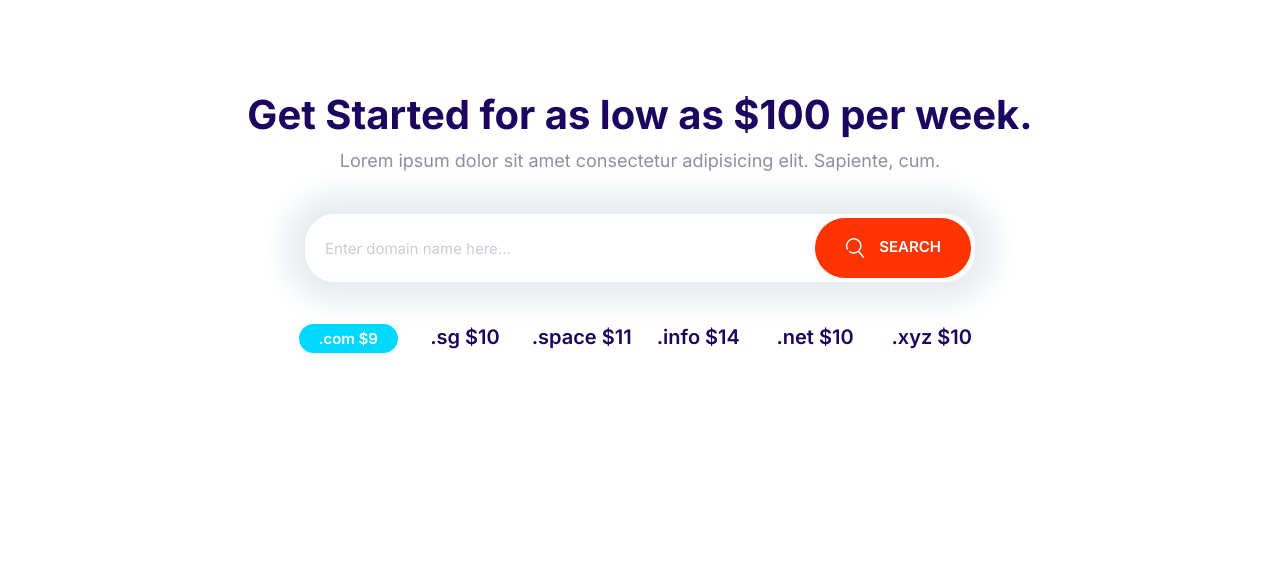
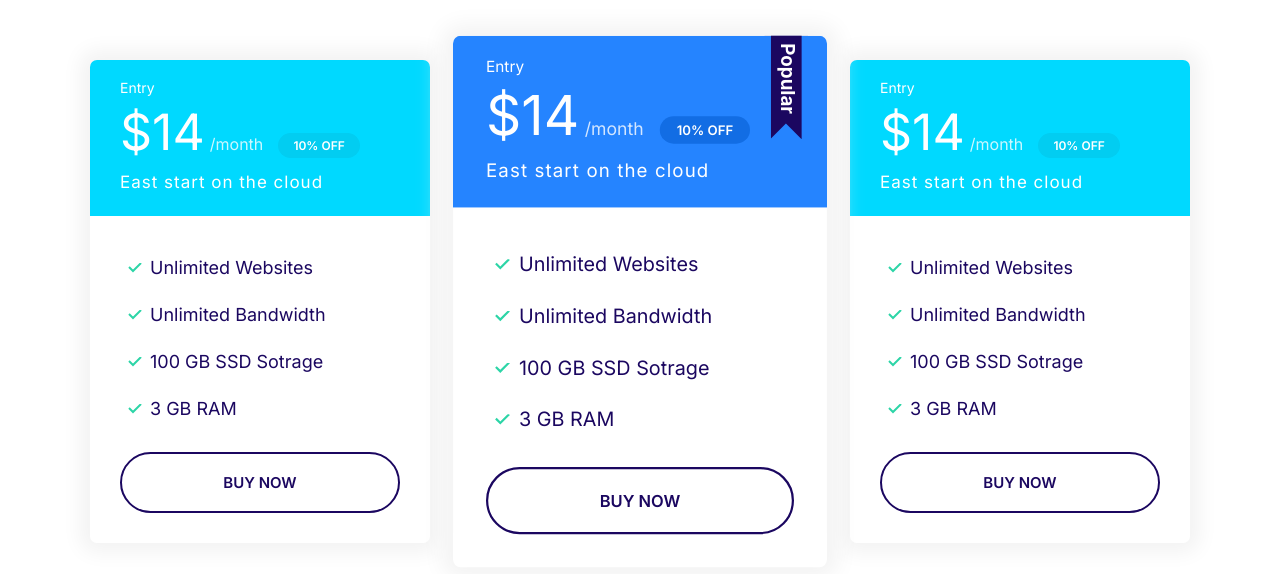
Before and after one commit to alamihicham1/Perfection-Meal-Prep, a plain HTML site: page index.html in a window 1280 px wide. Drawn offline with Linux system fonts and the light colour scheme.

Commit message:
Build the different block plans components.

```diff
--- a/css/styles.css
+++ b/css/styles.css
@@ -15,9 +15,10 @@
   box-sizing: border-box;
 }
 
-/********************************************************** Typography ********************************************************/
+/*********************************************************** Typography ***********************************************************/
 
 html {
+  /* 62.5% of 16px = 10px */
   font-size: 62.5%;
 }
 
@@ -56,18 +57,21 @@ p {
   body {
     font-size: 1.8rem;
   }
+
   h1 {
     font-size: 8rem;
   }
+
   h2 {
     font-size: 4rem;
   }
+
   h3 {
     font-size: 2.4rem;
   }
 }
 
-/******************************************** Links *****************************************************************************/
+/************************************************************  Links ************************************************************/
 a {
   text-decoration: none;
 }
@@ -94,8 +98,7 @@ a {
     font-size: 1.5rem;
   }
 }
-
-/********************************************************* Badges *************************************************************/
+/************************************************************ Badges ************************************************************/
 
 .badge {
   border-radius: 20px;
@@ -107,16 +110,17 @@ a {
 
 .badge--primary {
   background: var(--color-primary);
-  color: white;
+  color: #fff;
 }
 
 .badge--secondary {
   background: var(--color-secondary);
-  color: white;
+  color: #fff;
 }
 
 .badge--small {
   font-size: 1.6rem;
+  padding: 0.5rem 1.5rem;
 }
 
 @media screen and (min-width: 1024px) {
@@ -128,9 +132,7 @@ a {
     font-size: 1.2rem;
   }
 }
-
-/********************************************************* Lists *************************************************************/
-
+/* Lists */
 .list {
   list-style: none;
   padding-left: 0;
@@ -143,7 +145,7 @@ a {
 }
 
 .list--tick {
-  list-style-image: url(/images/tick.svg);
+  list-style-image: url(../images/tick.svg);
   padding-left: 3rem;
 }
 
@@ -157,9 +159,7 @@ a {
     padding-left: 0;
   }
 }
-
-/****************************************************** Icons **************************************************************/
-
+/************************************************************ Icons ************************************************************/
 .icon {
   width: 40px;
   height: 40px;
@@ -192,16 +192,15 @@ a {
   background: var(--color-accent);
 }
 
-/****************************************************** Buttons **************************************************************/
-
+/************************************************************ Buttons ************************************************************/
 .btn {
   border-radius: 40px;
-  border: none;
+  border: 0;
   cursor: pointer;
   font-size: 1.8rem;
   font-weight: 600;
   margin: 1rem 0;
-  outline: none;
+  outline: 0;
   padding: 2rem 3rem;
   text-align: center;
   text-transform: uppercase;
@@ -217,45 +216,50 @@ a {
 
 .btn--primary {
   background: var(--color-primary);
-  color: white;
+  color: #fff;
 }
 
 .btn--primary:hover {
-  background: #3b7ebc;
+  background: #3a8ffd;
 }
 
 .btn--secondary {
   background: var(--color-secondary);
-  color: white;
+  color: #fff;
 }
 
 .btn--secondary:hover {
-  background: #9dbdc0;
+  background: #05cdf0;
 }
 
 .btn--accent {
   background: var(--color-accent);
-  color: white;
+  color: #fff;
 }
 
 .btn--accent:hover {
-  background: #dcb6b6;
+  background: #ec3000;
+}
+
+.btn--outline {
+  background: #fff;
+  color: var(--color-headings);
+  border: 2px solid var(--color-headings);
+}
+
+.btn--outline:hover {
+  background: var(--color-headings);
+  color: #fff;
+}
+
+.btn--stretched {
+  padding-left: 6rem;
+  padding-right: 6rem;
 }
 
 .btn--block {
   width: 100%;
   display: inline-block;
-}
-
-.btn--outline {
-  background: white;
-  color: var(--color-headings);
-  border: 2px solid var(--color-headings);
-}
-
-.btn--outline:hover {
-  background: rgb(254, 238, 238);
-  color: var(--color-headings);
 }
 
 @media screen and (min-width: 1024px) {
@@ -264,8 +268,7 @@ a {
   }
 }
 
-/******************************************************** Inputs *************************************************************/
-
+/************************************************************ Inputs ************************************************************/
 .input {
   border-radius: var(--border-radius);
   border: 1px solid var(--color-border);
@@ -290,6 +293,7 @@ a {
   flex-grow: 1;
   padding: 1.5rem 2rem;
 }
+
 .input-group .btn {
   margin: 4px;
 }
@@ -299,9 +303,7 @@ a {
     font-size: 1.5rem;
   }
 }
-
-/********************************************************** Cards ****************************************************************/
-
+/************************************************************ Cards ************************************************************/
 .card {
   border-radius: 7px;
   box-shadow: 0 0 20px 10px #f3f3f3;
@@ -323,39 +325,50 @@ a {
   color: #fff;
 }
 
-/************************************************* Plans *************************************************************/
+.card--primary .badge--primary {
+  background: #126de4;
+}
+
+.card--secondary .badge--secondary {
+  background: #02cdf1;
+}
+
+/************************************************************ Plans ************************************************************/
+.plan {
+  transition: transform 0.2s ease-out;
+}
+
 .plan__name {
-  color: white;
+  color: #fff;
+  margin: 0;
+  font-weight: 500;
   font-size: 2.4rem;
-  font-weight: 500;
-  margin: 0;
 }
 
 .plan__price {
   font-size: 6rem;
 }
 
-.plan__description {
-  font-size: 2rem;
-  display: block;
-  letter-spacing: 1px;
-  font-weight: 300;
-}
-
 .plan__billing-cycle {
   font-size: 2.4rem;
   font-weight: 300;
+  opacity: 0.8;
   margin-right: 1rem;
-  opacity: 0.8;
 }
 
-.plan .badge--small {
-  background: #305a81;
-  padding: 0.5rem 1.5rem;
+.plan__description {
+  font-size: 2rem;
+  font-weight: 300;
+  letter-spacing: 1px;
+  display: block;
 }
 
 .plan .list__item {
   margin-bottom: 2rem;
+}
+
+.plan--popular {
+  transform: scale(1.1);
 }
 
 .plan--popular .card__header {
@@ -363,12 +376,20 @@ a {
 }
 
 .plan--popular .card__header::before {
-  content: url(/images/popular.svg);
+  content: url(../images/popular.svg);
   width: 40px;
   display: inline-block;
   position: absolute;
   top: -6px;
   right: 5%;
+}
+
+.plan:hover {
+  transform: scale(1.05);
+}
+
+.plan--popular:hover {
+  transform: scale(1.15);
 }
 
 @media screen and (min-width: 1024px) {
@@ -388,9 +409,7 @@ a {
     font-size: 1.7rem;
   }
 }
-
-/***************************************************************** Media *****************************************************/
-
+/************************************************************ Media ************************************************************/
 .media {
   display: flex;
 }
@@ -405,11 +424,8 @@ a {
 
 .media__image {
   margin-top: 1rem;
-  margin-left: 1rem;
 }
-
-/******************************************************** Quotes **************************************************************/
-
+/************************************************************ Quotes ************************************************************/
 .quote {
   font-size: 3rem;
   font-style: italic;
@@ -429,7 +445,7 @@ a {
   font-size: 3rem;
   font-weight: 500;
   font-style: normal;
-  margin-top: 0;
+  margin-bottom: 0;
 }
 
 .quote__organization {
@@ -458,7 +474,7 @@ a {
   }
 }
 
-/*************************************************************** Grids **********************************************************/
+/************************************************************ Grids ************************************************************/
 .grid {
   display: grid;
 }
@@ -475,7 +491,7 @@ a {
   }
 }
 
-/*************************************************************** Testimonials ********************************************************/
+/************************************************************ Testimonials ************************************************************/
 .testimonial {
   padding: 3rem;
 }
@@ -511,12 +527,10 @@ a {
   }
 }
 
-/*************************************************************** Callouts ********************************************************/
-
+/************************************************************ Callouts ************************************************************/
 .callout {
   padding: 4rem;
   border-radius: 5px;
-  margin: 4rem;
 }
 
 .callout--primary {
@@ -554,8 +568,7 @@ a {
   }
 }
 
-/**************************************************************** Collapsibles *************************************************/
-
+/************************************************************ Collapsibles ************************************************************/
 .collapsible__header {
   display: flex;
   justify-content: space-between;
@@ -586,9 +599,7 @@ a {
   max-height: 100vh;
   opacity: 1;
 }
-
-/******************************************************** Blocks *******************************************************************/
-
+/************************************************************ Blocks ************************************************************/
 .block {
   --padding-vertical: 6rem;
   padding: var(--padding-vertical) 2rem;
@@ -626,10 +637,9 @@ a {
   margin: 0 auto;
 }
 
-/********************************************* Navigation Bar *********************************************************************/
-
+/**************************************************************** Navigation Bar *******************************************************/
 .nav {
-  background: #e3a5a7;
+  background: #000;
   display: flex;
   justify-content: space-between;
   flex-wrap: wrap;
@@ -644,11 +654,11 @@ a {
 
 .nav__item {
   padding: 0.5rem 2rem;
-  border-bottom: 1px solid rgb(48, 116, 162);
+  border-bottom: 1px solid #222;
 }
 
 .nav__item > a {
-  color: #f7e5e6;
+  color: #d2d0db;
   transition: color 0.3s;
 }
 
@@ -664,12 +674,12 @@ a {
 
 .nav.collapsible--expanded .nav__toggler {
   opacity: 1;
-  box-shadow: 0 0 0 3px rgb(48, 116, 162);
+  box-shadow: 0 0 0 3px #666;
   border-radius: 5px;
 }
 
-.nav__brand > img {
-  width: 400px;
+.nav__brand {
+  transform: translateY(5px);
 }
 
 @media screen and (min-width: 768px) {
@@ -690,26 +700,20 @@ a {
   }
 }
 
-/********************************************************* Hero *****************************************************************/
+/************************************************************* Hero *****************************************************************/
+.hero {
+  clip-path: polygon(0% 0%, 100% 0%, 100% 90%, 0% 100%);
+}
 
 .hero__tagline {
   font-size: 2rem;
-  color: var(--color-body-darker);
+  color: #b9c3cf;
   letter-spacing: 1px;
   margin: 2rem 0 5rem;
 }
 
 .hero__image {
   width: 100%;
-}
-
-.hero {
-  background: #e3a5a7;
-  clip-path: polygon(0% 0%, 100% 0%, 100% 90%, 0% 100%);
-}
-
-.hero .block__heading {
-  color: #fff;
 }
 
 @media screen and (min-width: 768px) {
@@ -720,12 +724,10 @@ a {
   .hero__content {
     text-align: left;
     align-self: center;
-    margin-right: 6rem;
   }
 }
 
-/********************************************************* Block Domain *************************************************************/
-
+/************************************************************ Domain Block **************************************************************/
 .block-domain .input-group {
   box-shadow: 0 0 30px 20px #e6ebee;
   border: 0;
@@ -749,3 +751,12 @@ a {
     grid-template-columns: repeat(auto-fit, minmax(10rem, 1fr));
   }
 }
+/***************************************************************** Plans Block **************************************************************/
+.block-plans .grid {
+  gap: 8rem 4rem;
+}
+
+.block-plans .card {
+  max-width: 500px;
+  margin: 0 auto;
+}
--- a/index.html
+++ b/index.html
@@ -16,36 +16,69 @@
     <link rel="stylesheet" href="/css/styles.css" />
   </head>
   <body>
-    <section class="block container block-domain">
-      <header class="block__header">
-        <h2>Get Started for as low as $100 per week.</h2>
-        <p>
-          Lorem ipsum dolor sit amet consectetur adipisicing elit. Sapiente,
-          cum.
-        </p>
-      </header>
-      <div class="input-group">
-        <input
-          type="text"
-          class="input"
-          placeholder="Enter domain name here..."
-        />
-        <button class="btn btn--accent">
-          <svg class="icon icon--white">
-            <use xlink:href="images/sprite.svg#search"></use>
-          </svg>
-          Search
-        </button>
+    <section class="block container block-plans">
+      <div class="grid grid--1x3">
+        <div class="plan">
+          <div class="card card--secondary">
+            <header class="card__header">
+              <h3 class="plan__name">Entry</h3>
+              <span class="plan__price">$14</span>
+              <span class="plan__billing-cycle">/month</span>
+              <span class="badge badge--secondary badge--small">10% OFF</span>
+              <span class="plan__description">East start on the cloud</span>
+            </header>
+            <div class="card__body">
+              <ul class="list list--tick">
+                <li class="list__item">Unlimited Websites</li>
+                <li class="list__item">Unlimited Bandwidth</li>
+                <li class="list__item">100 GB SSD Sotrage</li>
+                <li class="list__item">3 GB RAM</li>
+              </ul>
+              <button class="btn btn--outline btn--block">Buy Now</button>
+            </div>
+          </div>
+        </div>
+        <div class="plan plan--popular">
+          <div class="card card--primary">
+            <header class="card__header">
+              <h3 class="plan__name">Entry</h3>
+              <span class="plan__price">$14</span>
+              <span class="plan__billing-cycle">/month</span>
+              <span class="badge badge--primary badge--small">10% OFF</span>
+              <span class="plan__description">East start on the cloud</span>
+            </header>
+            <div class="card__body">
+              <ul class="list list--tick">
+                <li class="list__item">Unlimited Websites</li>
+                <li class="list__item">Unlimited Bandwidth</li>
+                <li class="list__item">100 GB SSD Sotrage</li>
+                <li class="list__item">3 GB RAM</li>
+              </ul>
+              <button class="btn btn--outline btn--block">Buy Now</button>
+            </div>
+          </div>
+        </div>
+        <div class="plan">
+          <div class="card card--secondary">
+            <header class="card__header">
+              <h3 class="plan__name">Entry</h3>
+              <span class="plan__price">$14</span>
+              <span class="plan__billing-cycle">/month</span>
+              <span class="badge badge--secondary badge--small">10% OFF</span>
+              <span class="plan__description">East start on the cloud</span>
+            </header>
+            <div class="card__body">
+              <ul class="list list--tick">
+                <li class="list__item">Unlimited Websites</li>
+                <li class="list__item">Unlimited Bandwidth</li>
+                <li class="list__item">100 GB SSD Sotrage</li>
+                <li class="list__item">3 GB RAM</li>
+              </ul>
+              <button class="btn btn--outline btn--block">Buy Now</button>
+            </div>
+          </div>
+        </div>
       </div>
-      <ul class="list block-domain__prices">
-        <li><span class="badge badge--secondary">.com $9</span></li>
-        <li>.sg $10</li>
-        <li>.space $11</li>
-        <li>.info $14</li>
-        <li>.net $10</li>
-        <li>.xyz $10</li>
-      </ul>
-      </ul>
     </section>
     <script src="js/main.js"></script>
   </body>
```
